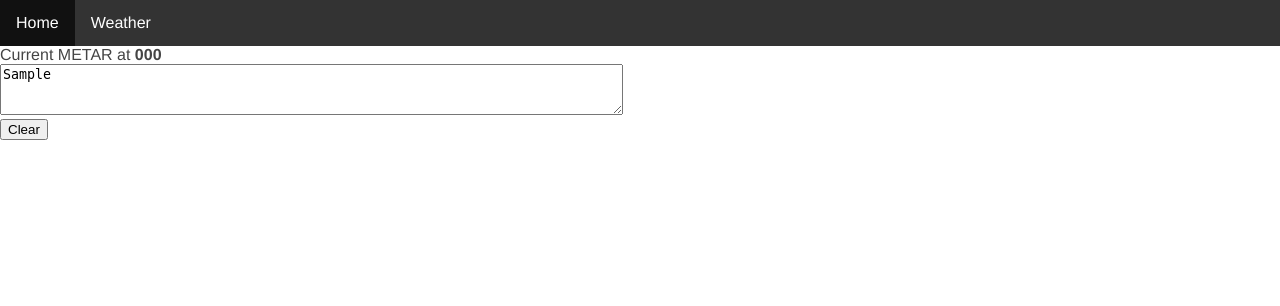
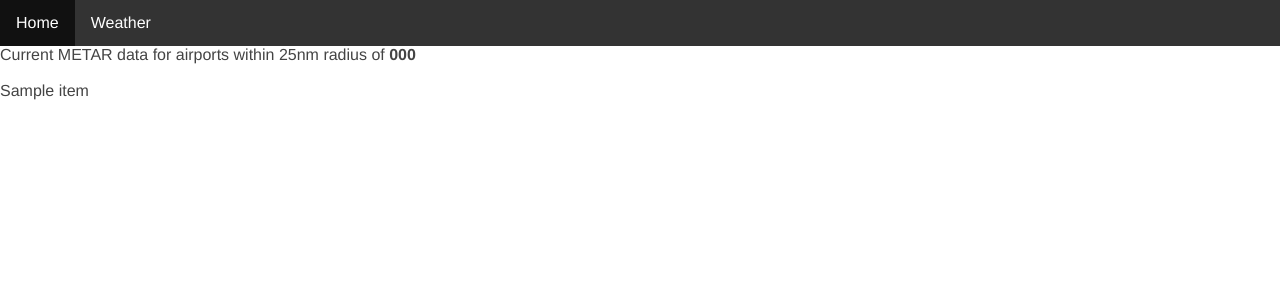
Before and after one commit to andrefaria24/aviationapp, a Flask app: template webapp/templates/wxresult.html in a window 1280 px wide. Shown: the top 306 px of the page. Run offline with Flask 2, Linux system fonts and the light colour scheme; the template is opened without the code that fills it: most values are stand-ins (such as "Sample title", 1, 10 or a date in 2020).

Commit message:
Modified HTML templates to utilize Jinja

```diff
--- a/webapp/templates/wxresult.html
+++ b/webapp/templates/wxresult.html
@@ -1,13 +1,19 @@
 {%extends "layout.html"%}
 {%block content%}
-<script>
+<script type="text/javascript">
     function clearMetar(){
         document.getElementById("result").value = ""
     }
 </script>
 <div class = "wxresult">
-    Current METAR at <b>{{ aptCode }}</b><br>
-    <textarea id="result" readonly cols="75" rows="3">{{ MetarRaw }}</textarea><br>
-    <input type="button" onclick="javascript:clearMetar();" value="Clear">
+    {% if wxvalue == "wxsingle" %}
+        Current METAR data for <b>{{ aptCode }}</b><br><br>
+        {{ MetarData }}
+    {% else %}
+        Current METAR data for airports within 25nm radius of <b>{{ aptCode }}</b><br><br>
+        {% for item in MetarData %}
+            {{ item }}<br><br>
+        {% endfor %}
+    {% endif %}
 </div>
 {%endblock%}
```
Also changed, not shown: webapp/templates/weather.html (+11 -5 lines).
